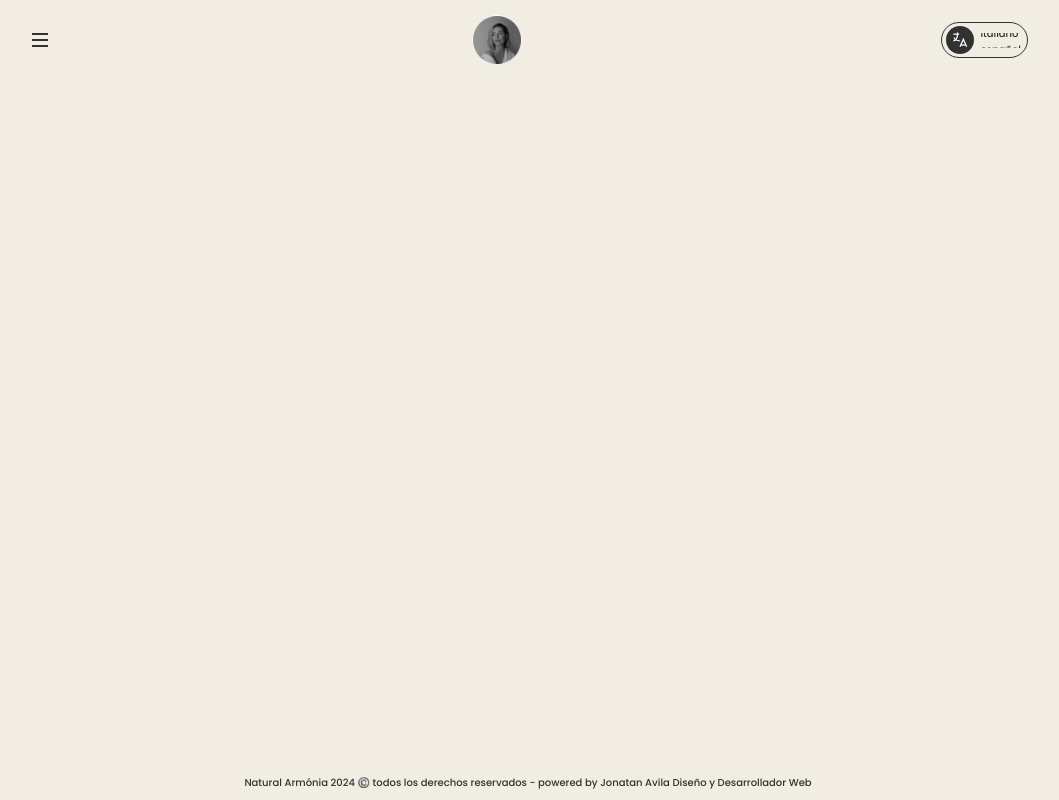
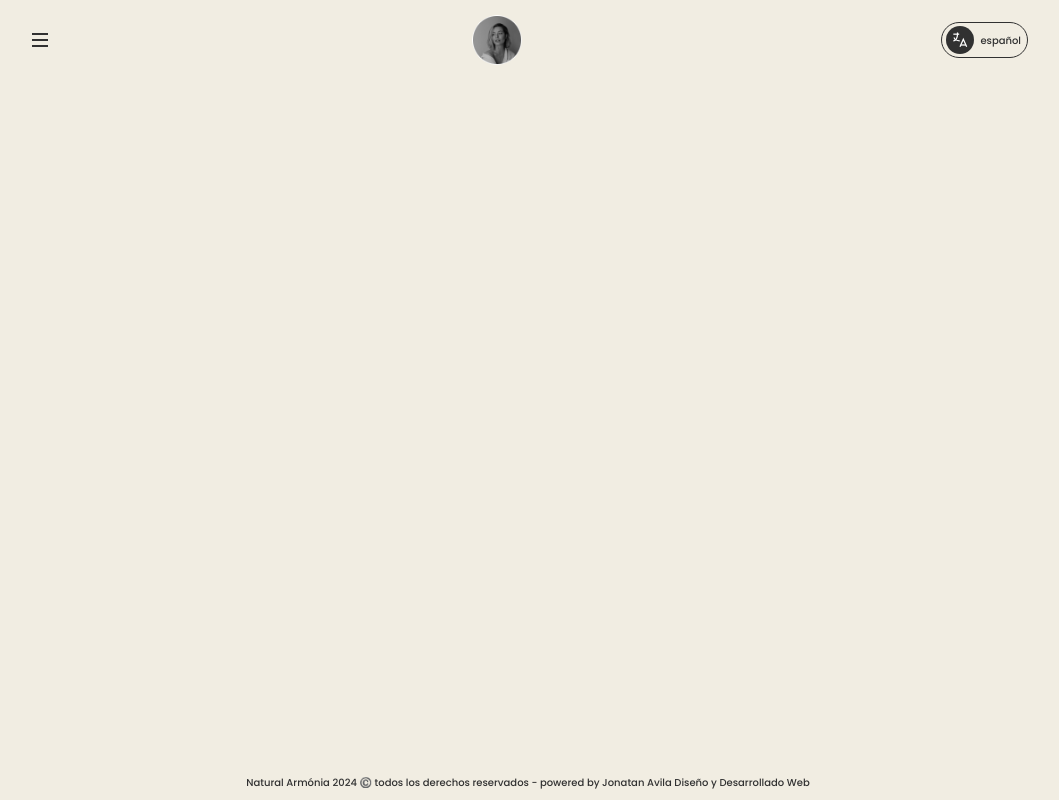
Before and after one commit to JONAAVILA/natural-harmony, a React (Vite) app: page /profile in a window 1280 px wide. Shown: the whole page, without its empty margins (112-1171 px from the left). Built offline with nearby package versions, Linux system fonts and the light colour scheme.

Commit message:
button lenguage fixed

```diff
--- a/src/components/button/buttonLenguage/ButtonLenguage.jsx
+++ b/src/components/button/buttonLenguage/ButtonLenguage.jsx
@@ -28,8 +28,8 @@ const ButtonLenguage = ({handleLenguage})=>{
                 <LenguageIcon/>
             </button>
             <div className='box_lenguages' >
+                <p id='es' >español</p>
                 <p id='it' >italiano</p>
-                <p id='es' >español</p>
             </div>
         </div>
     )
--- a/src/components/button/buttonLenguage/buttonLenguage.css
+++ b/src/components/button/buttonLenguage/buttonLenguage.css
@@ -13,11 +13,10 @@
     padding: 0;
 }
 .box_lenguages{
-    height: 15px;
-    position: relative;
     display: flex;
     flex-direction: column;
-    align-items: flex-start;
     overflow: hidden;
+    height: 15px;
     margin-inline: 2px;
+
 }
--- a/src/components/footer/Footer.jsx
+++ b/src/components/footer/Footer.jsx
@@ -5,7 +5,7 @@ const Footer = ()=>{
 
     return(
         <footer>
-            {`Natural Armónia ${currentYear} ©️ todos los derechos reservados - powered by Jonatan Avila Diseño y Desarrollador Web`}
+            {`Natural Armónia ${currentYear} ©️ todos los derechos reservados - powered by Jonatan Avila Diseño y Desarrollado Web`}
         </footer>
     )
 }
```
